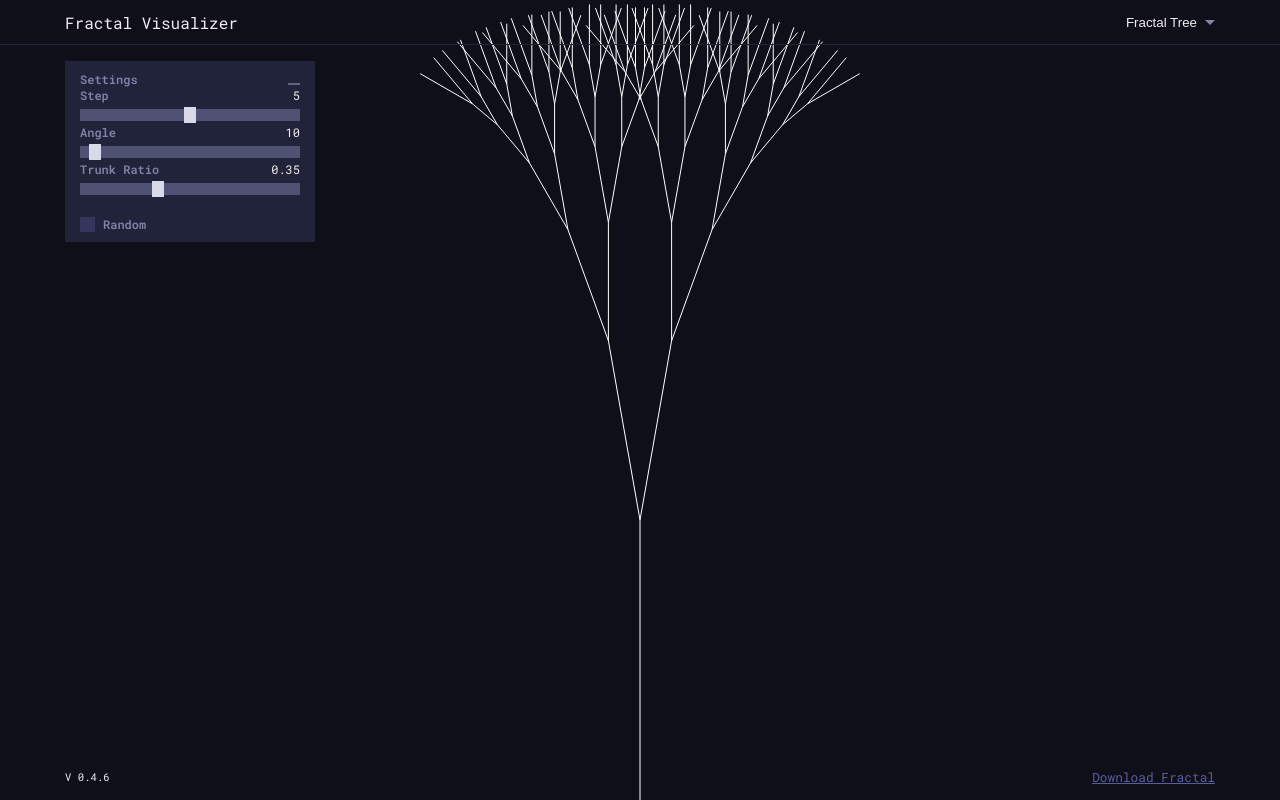
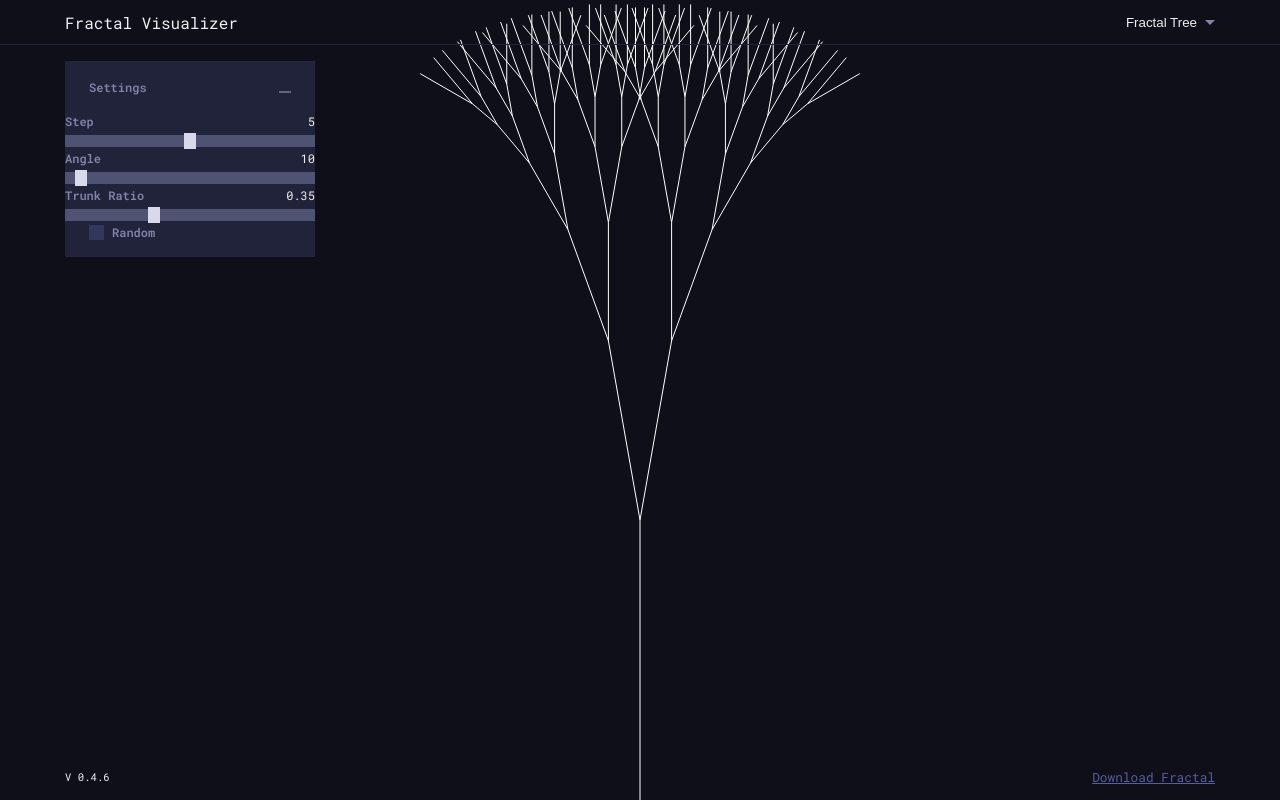
Before and after one commit to felixgro/fractal-visualizer, a Vue app: page / in a window 1280 px wide. Built offline with nearby package versions, Linux system fonts and the light colour scheme.

Commit message:
menu refactor

```diff
--- a/src/components/fractals/FractalTree.vue
+++ b/src/components/fractals/FractalTree.vue
@@ -4,11 +4,11 @@
 			<slider label="Step" v-model:current="settings.step" :max="10" :min="0" />
 			<slider label="Angle" v-model:current="settings.angleDeg" :max="180" :min="1" />
 			<slider label="Trunk Ratio" v-model:current="settings.trunkRatio" :max="1" :min="0" :step="0.001" />
-			<checkbox label="Random" v-model:current="settings.random" :checked="settings.random" />
-			<div v-if="settings.random">
+
+			<toggle-checkbox label="Random" v-model:state="settings.random">
 				<slider label="Angle Range" v-model:current="settings.angleRange" :max="90" :min="0" />
 				<slider label="Length Range" v-model:current="settings.lengthRange" :max="250" :min="0" />
-			</div>
+			</toggle-checkbox>
 		</template>
 
 		<canvas ref="canvas" id="canvas" />
@@ -17,13 +17,15 @@
 
 <script>
 import FractalLayout from '@/components/layouts/FractalLayout'
+import ToggleCheckbox from '../smart/ToggleCheckbox'
 import Fractal from '@/mixins/Fractal'
 import Numbers from '@/mixins/Numbers'
 
 export default {
 	name: 'FractalTree',
 	components: {
-		FractalLayout
+		FractalLayout,
+		ToggleCheckbox
 	},
 	mixins: [Fractal, Numbers],
 	data() {
--- a/src/components/fractals/KochCurve.vue
+++ b/src/components/fractals/KochCurve.vue
@@ -3,11 +3,11 @@
 		<template #settings>
 			<slider label="Step" v-model:current="settings.step" :max="5" :min="0" />
 			<slider label="Length Ratio" v-model:current="settings.lengthRatio" :step="0.01" :max="0.5" :min="0" />
-			<checkbox label="Koch Snowflake (SF)" v-model:current="settings.snowflake" :checked="settings.snowflake" />
-			<div v-if="settings.snowflake">
+
+			<toggle-checkbox label="Snowflake (SF)" v-model:state="settings.snowflake">
 				<slider label="SF Height" v-model:current="settings.height" :max="height / 2" :min="0" />
 				<slider label="SF Width" v-model:current="settings.width" :max="width" :min="0" />
-			</div>
+			</toggle-checkbox>
 		</template>
 
 		<canvas ref="canvas" id="canvas" />
@@ -16,13 +16,15 @@
 
 <script>
 import FractalLayout from '@/components/layouts/FractalLayout'
+import ToggleCheckbox from '@/components/smart/ToggleCheckbox'
 import Fractal from '@/mixins/Fractal'
 import Numbers from '@/mixins/Numbers'
 
 export default {
 	name: 'KochCurve',
 	components: {
-		FractalLayout
+		FractalLayout,
+		ToggleCheckbox
 	},
 	mixins: [Fractal, Numbers],
 	data() {
--- a/src/components/main/TheMenu.vue
+++ b/src/components/main/TheMenu.vue
@@ -8,7 +8,7 @@
 			</div>
 		</div>
 		<transition name="fade">
-			<div v-if="open" class="noselect">
+			<div v-show="open" class="noselect">
 				<slot />
 			</div>
 		</transition>
@@ -121,6 +121,7 @@ export default {
 		align-items: center;
 		justify-content: space-between;
 		cursor: pointer;
+		padding: 18px 24px;
 		span {
 			color: hsl(235, 18%, 58%)
 		}
@@ -159,11 +160,9 @@ export default {
 	}
 	.form-field {
 		margin-bottom: 12px;
-		&:first-of-type {
-			margin-top: 18px;
-		}
+		padding: 0 24px;
 		&:last-of-type {
-			margin-bottom: 0;
+			margin-bottom: 24px;
 		}
 	}
 	div {
@@ -174,6 +173,7 @@ export default {
 			position: fixed;
 			top: 50px;
 			left: 50px;
+			padding: 0;
 		}
 	}
 </style>
--- a/src/components/smart/Checkbox.vue
+++ b/src/components/smart/Checkbox.vue
@@ -1,6 +1,6 @@
 <template>
 	<label class="form-field">
-		<input type="checkbox" @change="$emit('update:current', $event.target.checked)" :checked="checked" />
+		<input type="checkbox" :checked="state" @change="onChange" />
 		<span></span>
 		{{ label }}
 	</label>
@@ -9,11 +9,22 @@
 <script>
 export default {
 	props: {
-		label: String,
-		checked: {
+		label: {
+			type: String,
+			required: true
+		},
+		state: {
 			type: Boolean,
-			default: false
+			required: true
 		}
+	},
+	methods: {
+		onChange(e) {
+			this.$emit('update:state', e.target.checked)
+		}
+	},
+	created() {
+		console.log('[CREATEDCB]' + this.state)
 	}
 }
 </script>
@@ -24,7 +35,6 @@ label {
 	cursor: pointer;
 	display: flex;
 	align-items: center;
-	margin-top: 18px !important;
 	color: hsl(235, 18%, 58%);
 	input {
 		display: none;
--- /dev/null
+++ b/src/components/smart/ToggleCheckbox.vue
@@ -0,0 +1,56 @@
+<template>
+	<div class="toggle-checkbox">
+		<checkbox :label="label" v-model:state="value" />
+		<transition name="fade">
+			<div v-if="state">
+				<slot />
+			</div>
+		</transition>
+	</div>
+</template>
+
+<script>
+import Checkbox from './Checkbox'
+
+export default {
+	components: {
+		Checkbox
+	},
+	props: {
+		label: {
+			type: String,
+			required: true
+		},
+		state: {
+			type: Boolean,
+			required: true
+		}
+	},
+	data() {
+		return {
+			value: false
+		}
+	},
+	watch: {
+		value(newState) {
+			this.$emit('update:state', newState)
+		}
+	},
+	updated() {
+		this.value = this.state
+	},
+	created() {
+		this.value = this.state
+	}
+}
+</script>
+
+<style lang="scss">
+	.toggle-checkbox {
+		padding: 0 24px;
+		.form-field {
+			margin-bottom: 12px;
+		}
+		padding-bottom: 5px;
+	}
+</style>
--- a/src/mixins/Fractal.js
+++ b/src/mixins/Fractal.js
@@ -49,7 +49,7 @@ export default {
 	methods: {
 		// Log Fractal Error to Console
 		fractalError(msg) {
-			console.error(`[FRACTAL] ${msg}`)
+			console.error(`[${this.$options.name}] ${msg}`)
 		}
 	}
 }
```
